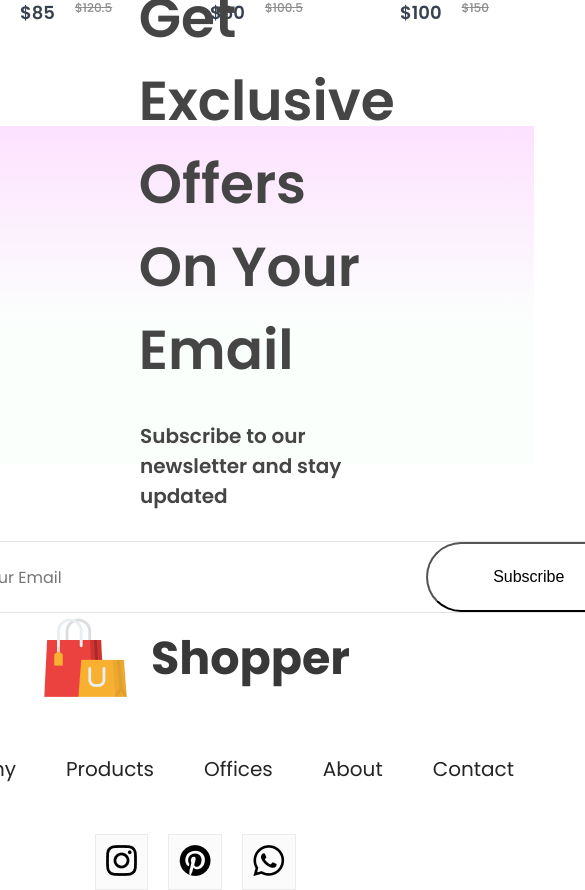
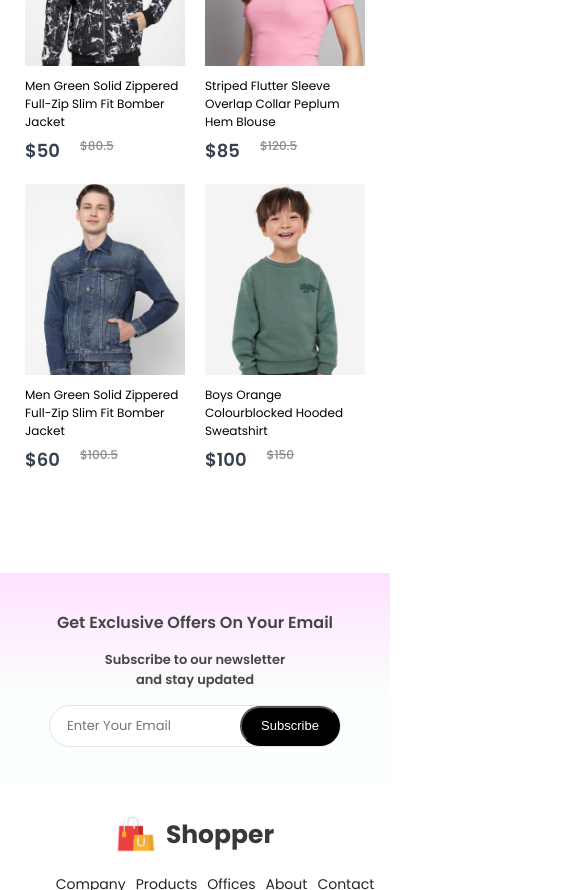
Before and after one commit to hamzakamran456/React_Ecommerce_Site, a React (Create React App) app: page / in a window 390 px wide. Shown: the part 2740-3630 px from the top of the page, 585 px wide, since content can reach past the window. Built offline with nearby package versions, Linux system fonts and the light colour scheme.

Commit message:
responsive newcollection,newsletter,footer

```diff
--- a/src/Component/Footer/Footer.css
+++ b/src/Component/Footer/Footer.css
@@ -52,3 +52,28 @@
     height: 3px;
     background-color: #c7c7c7;
 }
+@media (max-width:800px){
+    .footer{
+        gap: 20px;
+    }
+    .footer-logo{
+        gap: 10px;
+        align-items: end;
+    }
+    .footer-logo img{
+        width: 40px;
+    }
+    .footer-logo p{
+        font-size: 25px;
+    }
+    .footer-links{
+        font-size: 14px;
+        gap: 10px;
+    }
+    .footer-social-icon img{
+        width: 22px;
+    }
+    .footer-copyright{
+        font-size: 13px;
+    }
+}
--- a/src/Component/NewCollections/NewCollections.css
+++ b/src/Component/NewCollections/NewCollections.css
@@ -1,24 +1,75 @@
-.new-collections{
+.new-collections {
     display: flex;
     align-items: center;
     flex-direction: column;
     gap: 10px;
-   margin-bottom: 100px;
+    margin-bottom: 100px;
 }
-.new-collections h1{
+
+.new-collections h1 {
     color: #171717;
     font-size: 50px;
     font-weight: 600;
 }
-.new-collections hr{
+
+.new-collections hr {
     width: 200px;
     height: 6px;
     border-radius: 10px;
     background-color: #252525;
 }
-.collections{
+
+.collections {
     margin-top: 50px;
     display: grid;
     grid-template-columns: 1fr 1fr 1fr 1fr;
     gap: 30px;
 }
+
+@media (max-width:1280px) {
+    .new-collections h1{
+        font-size: 40px;
+    }
+    .new-collections hr{
+        width: 160px;
+        height: 4px;
+    }
+    .collections{
+        gap: 20px;
+        margin-top: 30px;
+    }
+}
+@media (max-width:1024px) {
+    .new-collections h1{
+        font-size: 30px;
+    }
+    .new-collections hr{
+        width: 120px;
+        height: 3px;
+    }
+    .collections{
+        gap: 15px;
+        margin-top: 20px;
+    }
+}
+@media (max-width:800px) {
+    .new-collections{
+        gap: 6px;
+    }
+    .new-collections h1{
+        font-size: 20px;
+    }
+    .new-collections hr{
+        width: 100px;
+    }
+    .collections{
+        gap: 5px;
+    }
+}
+@media (max-width:500px) {
+    .collections{
+        display: grid;
+        grid-template-columns: 1fr 1fr;
+        gap: 20px;
+    }
+}
--- a/src/Component/NewsLetter/NewsLetter.css
+++ b/src/Component/NewsLetter/NewsLetter.css
@@ -1,4 +1,4 @@
-.newsletter{
+.newsletter {
     width: 65%;
     height: 40vh;
     display: flex;
@@ -11,17 +11,20 @@
     background: linear-gradient(180deg, #fde1ff 0%, #e1ffea22 60%);
     gap: 30px;
 }
-.newsletter h1{
+
+.newsletter h1 {
     color: #454545;
     font-size: 55px;
     font-weight: 600;
 }
-.newsletter p{
+
+.newsletter p {
     color: #454545;
     font-size: 20px;
     font-weight: 600;
 }
-.newsletter .input-group{
+
+.newsletter .input-group {
     display: flex;
     justify-content: space-between;
     align-items: center;
@@ -31,7 +34,8 @@
     border-radius: 80px;
     border: 1px solid #e3e3e3;
 }
-.newsletter .input-group input{
+
+.newsletter .input-group input {
     width: 500px;
     margin-left: 30px;
     border: none;
@@ -40,12 +44,132 @@
     font-family: "Poppins";
     font-size: 16px;
 }
-.newsletter .input-group button{
+
+.newsletter .input-group button {
     width: 210px;
     height: 70px;
     border-radius: 80px;
-    background-color: white;
-    color: black;
+    background-color: black;
+    color: white;
     font-size: 16px;
     cursor: pointer;
 }
+
+@media (max-width:1280px) {
+    .newsletter {
+        padding: 0 80px;
+        margin-bottom: 120px;
+        gap: 20px;
+    }
+
+    .newsletter h1 {
+        font-size: 36px;
+    }
+
+    .newsletter p {
+        font-size: 16px;
+    }
+
+    .newsletter .input-group {
+        width: 600px;
+        height: 60px;
+    }
+
+    .newsletter .input-group input {
+        width: 400px;
+    }
+
+    .newsletter .input-group button {
+        width: 160px;
+        height: 60px;
+    }
+}
+
+@media (max-width:1024px) {
+    .newsletter {
+        margin-bottom: 60px;
+    }
+
+    .newsletter h1 {
+        font-size: 30px;
+    }
+
+    .newsletter p {
+        font-size: 14px;
+    }
+
+    .newsletter .input-group {
+        width: 500px;
+        height: 50px;
+    }
+
+    .newsletter .input-group input {
+        width: 300px;
+        font-size: 14px;
+    }
+
+    .newsletter .input-group button {
+        width: 120px;
+        height: 50px;
+        font-size: 14px;
+    }
+}
+
+@media (max-width:800px) {
+    .newsletter {
+        margin-bottom: 30px;
+        height: 35vh;
+    }
+
+    .newsletter h1 {
+        font-size: 18px;
+    }
+
+    .newsletter p {
+        font-size: 12px;
+    }
+
+    .newsletter .input-group {
+        width: 400px;
+        height: 40px;
+    }
+
+    .newsletter .input-group input {
+        width: 200px;
+        font-size: 13px;
+    }
+
+    .newsletter .input-group button {
+        width: 100px;
+        height: 40px;
+        font-size: 13px;
+    }
+}
+
+@media (max-width:500px) {
+    .newsletter {
+        height: 25vh;
+        width: 100%;
+        padding: 0;
+        gap: 15px;
+    }
+
+    .newsletter h1 {
+        font-size: 16px;
+    }
+
+    .newsletter p {
+        font-size: 13px;
+        max-width: 200px;
+        text-align: center;
+    }
+
+    .newsletter .input-group {
+        width: 290px;
+    }
+
+    .newsletter .input-group input {
+        width: 130px;
+        margin-left: 15px;
+    }
+}
```
